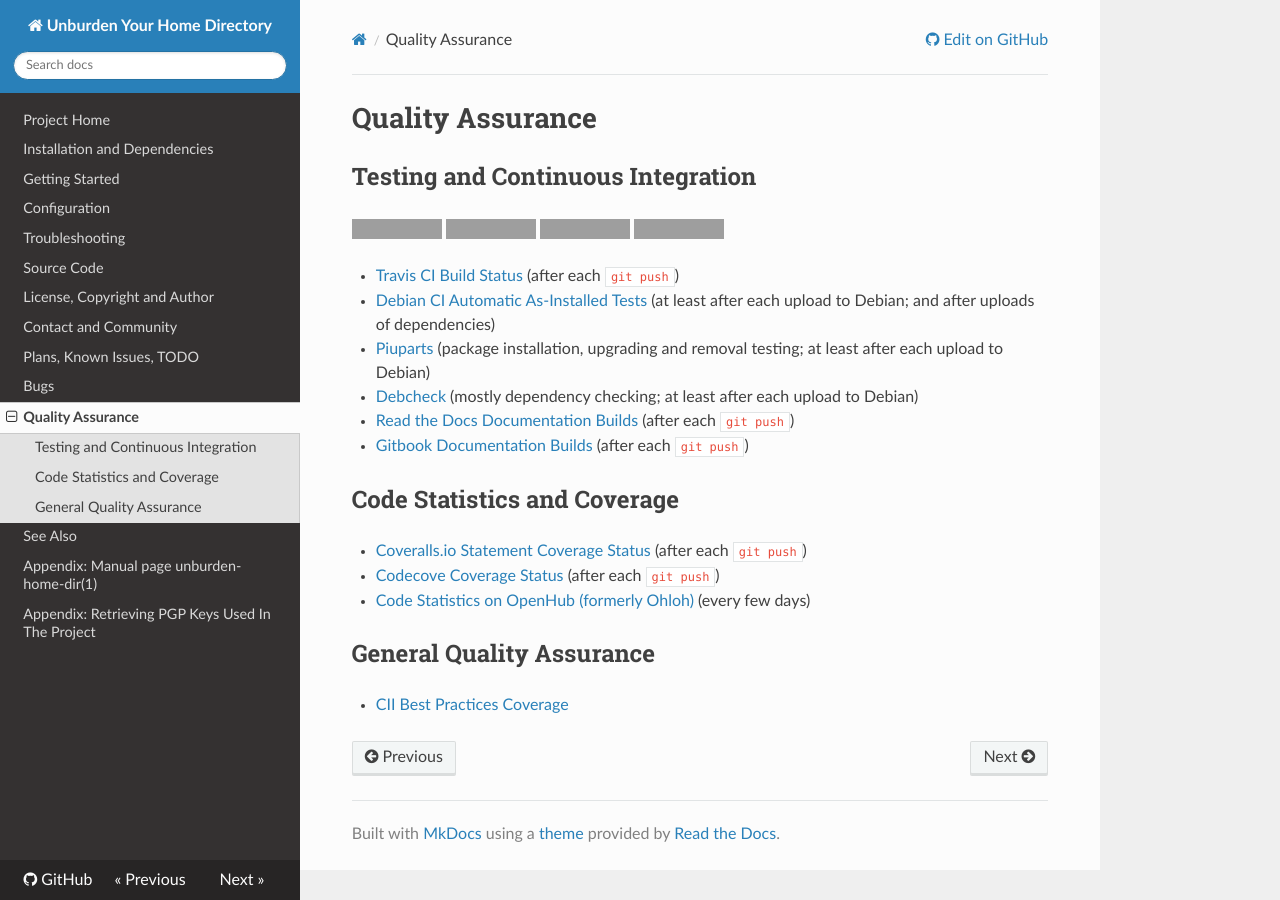
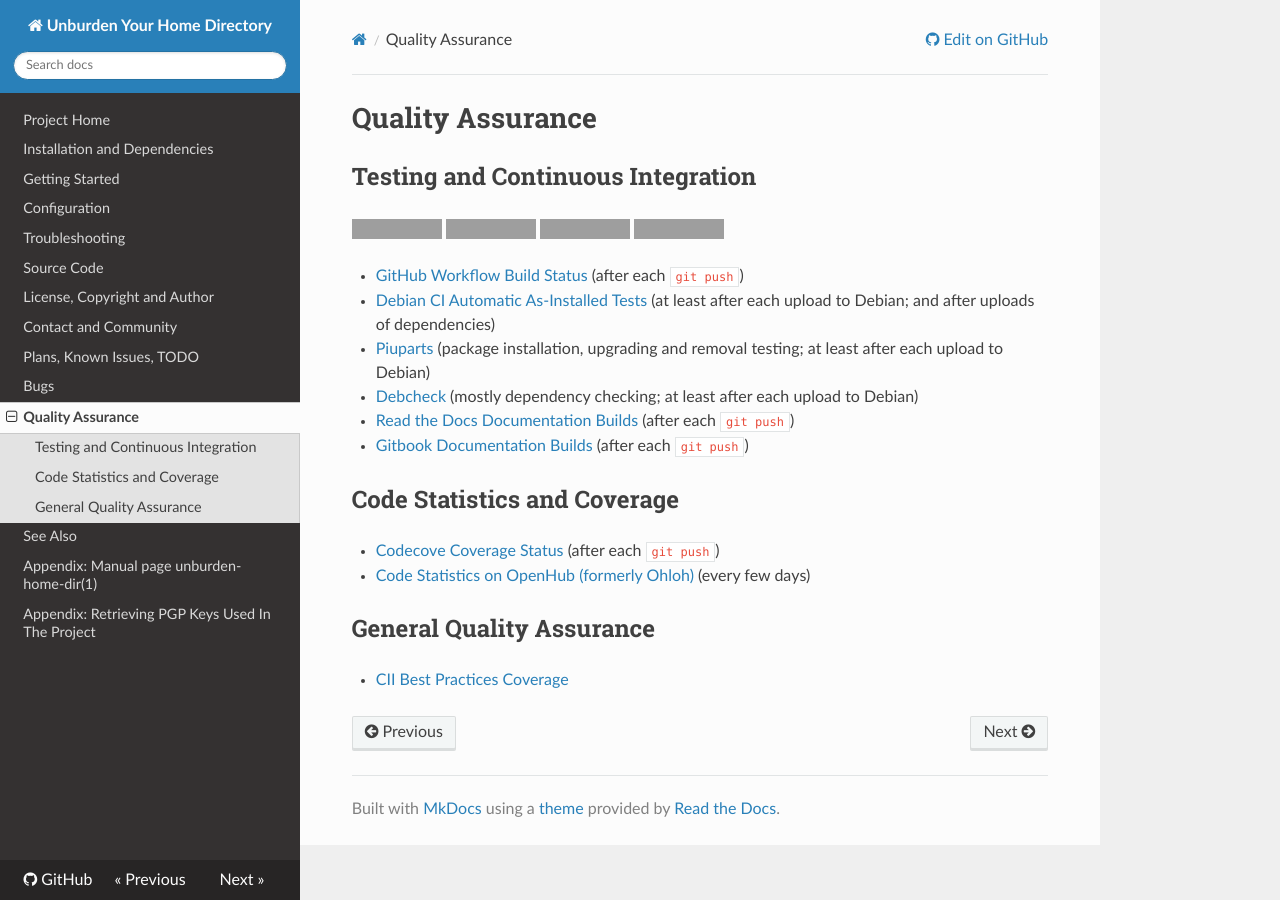
Before and after one commit to xtaran/unburden-home-dir, an MkDocs documentation site: the page built from docs/qa.md, in a window 1280 px wide. Built offline with MkDocs 1.6.1, drawn with Linux system fonts in a browser that asks for light colours; nearby versions of some CDN libraries; grey boxes are pictures that could not be loaded.

Commit message:
Replace Travis CI links in documentation with Github Workflows

```diff
--- a/docs/qa.md
+++ b/docs/qa.md
@@ -9,12 +9,12 @@ Quality Assurance
 Testing and Continuous Integration
 ----------------------------------
 
-[![Travis CI Build Status](https://app.travis-ci.com/xtaran/unburden-home-dir.svg?branch=master)](https://app.travis-ci.com/github/xtaran/unburden-home-dir)
+[![GitHub Workflow Status](https://img.shields.io/github/workflow/status/xtaran/unburden-home-dir/CI?style=plastic)](https://github.com/xtaran/unburden-home-dir/actions/workflows/actions.yml)
 [![Documentation Status](https://readthedocs.org/projects/unburden-home-dir/badge/?version=latest)](https://readthedocs.org/projects/unburden-home-dir/?badge=latest)
 [![Coverage by Coveralls](https://img.shields.io/coveralls/xtaran/unburden-home-dir.svg)](https://coveralls.io/r/xtaran/unburden-home-dir)
 [![Coverage by Codecov](https://codecov.io/gh/xtaran/unburden-home-dir/branch/master/graph/badge.svg)](https://codecov.io/gh/xtaran/unburden-home-dir)
 
-* [Travis CI Build Status](https://app.travis-ci.com/github/xtaran/unburden-home-dir)
+* [GitHub Workflow Build Status](https://github.com/xtaran/unburden-home-dir/actions/workflows/actions.yml)
   (after each `git push`)
 * [Debian CI Automatic As-Installed Tests](https://ci.debian.net/packages/u/unburden-home-dir/)
   (at least after each upload to Debian; and after uploads of dependencies)
@@ -31,8 +31,10 @@ Testing and Continuous Integration
 Code Statistics and Coverage
 ----------------------------
 
+<!--
 * [Coveralls.io Statement Coverage Status](https://coveralls.io/r/xtaran/unburden-home-dir)
   (after each `git push`)
+-->
 * [Codecove Coverage Status](https://codecov.io/gh/xtaran/unburden-home-dir)
   (after each `git push`)
 * [Code Statistics on OpenHub (formerly Ohloh)](https://www.openhub.net/p/unburden-home-dir)
```
Also changed, not shown: README.md (+1 -1 lines).
